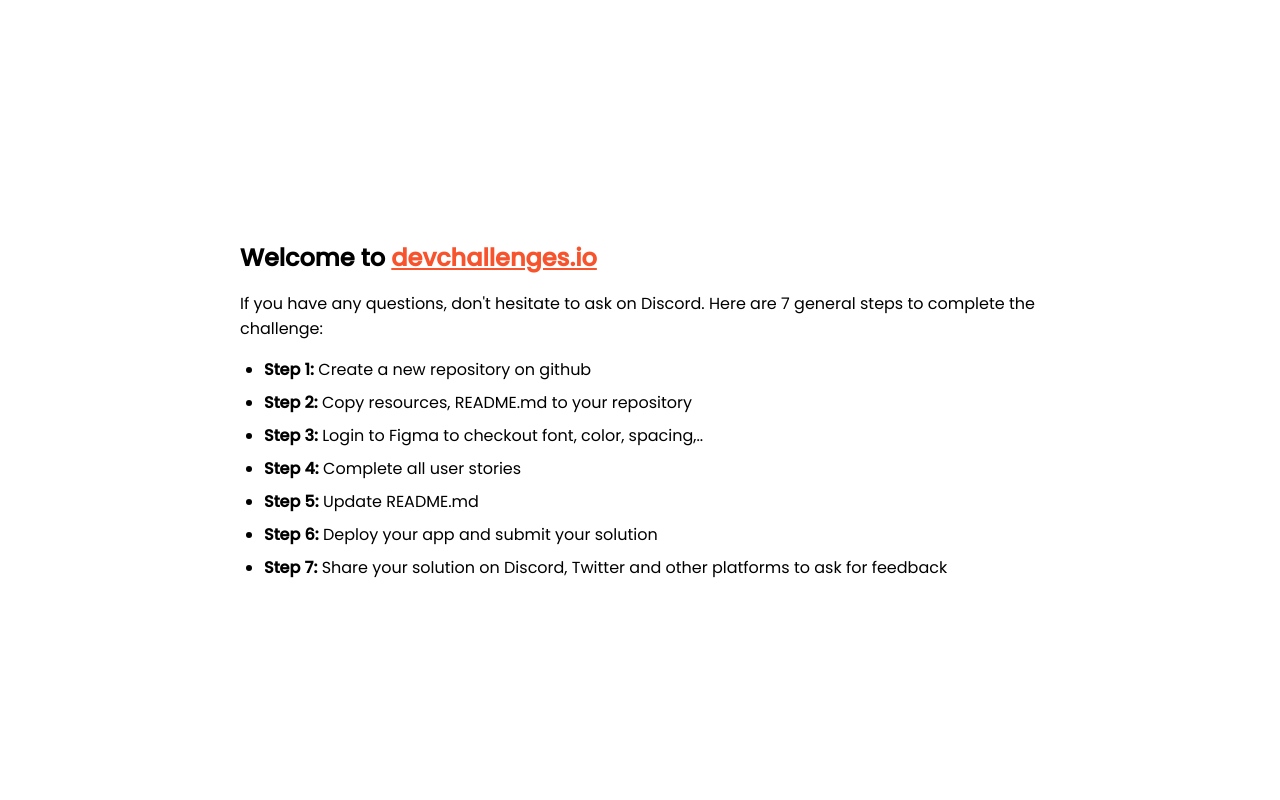
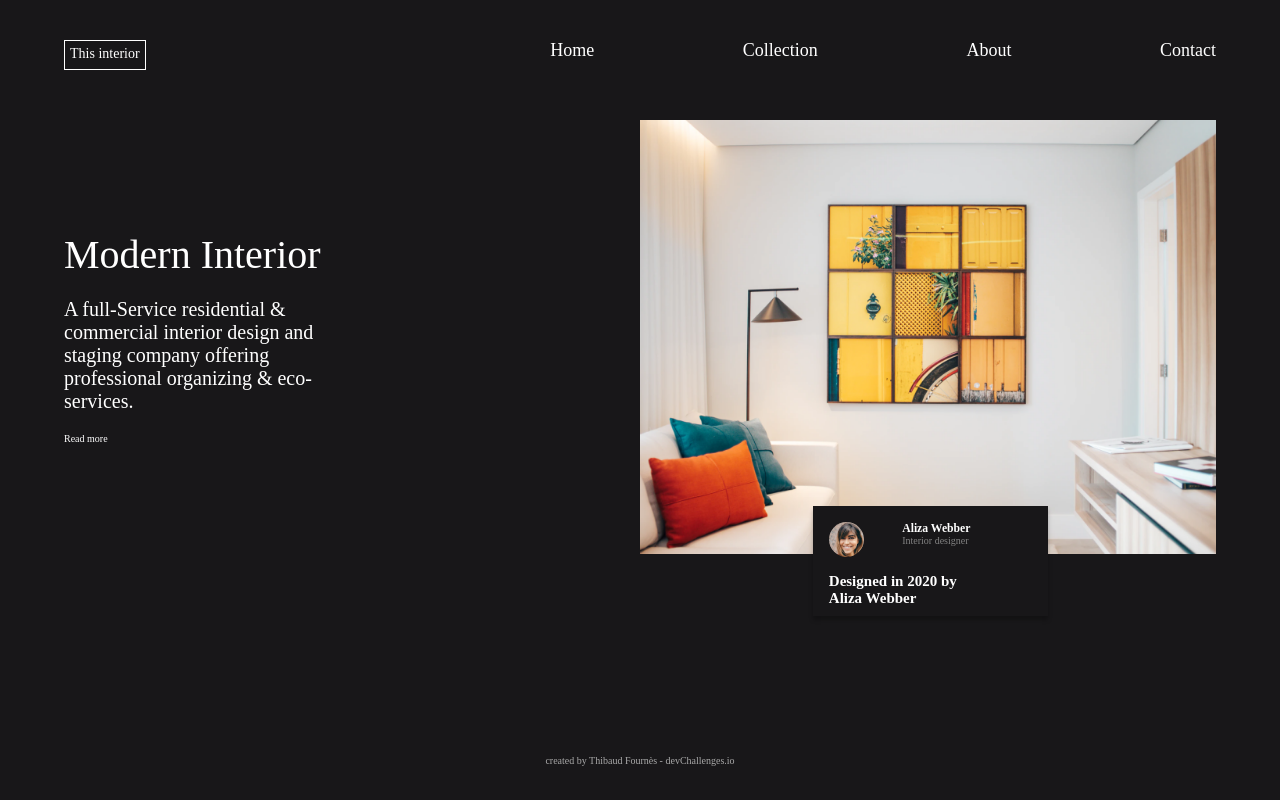
Before and after one commit to ThibaudFournes77/devchal-interior-consultant, a plain HTML site: page index.html in a window 1280 px wide. Drawn offline with Linux system fonts and the light colour scheme.

Commit message:
1ere version

```diff
--- a/index.html
+++ b/index.html
@@ -7,6 +7,9 @@
       content="width=device-width, initial-scale=1,
   maximum-scale=5"
     />
+
+    <link rel="stylesheet" href="style.css">
+    <link rel="stylesheet" href="navbar.css">
 
     <link rel="icon" href="devchallenges.png" />
 
@@ -23,73 +26,62 @@
 
     <title>Devchallenges</title>
 
-    <style>
-      body {
-        font-family: "Poppins", sans-serif;
-      }
-
-      ul {
-        padding-left: 24px;
-      }
-
-      li {
-        margin-bottom: 8px;
-      }
-
-      .welcome {
-        max-width: 800px;
-        margin: 0 auto;
-      }
-
-      .welcome-text {
-        margin-top: 30vh;
-        font-weight: 500;
-      }
-
-      .welcome-text p {
-        font-size: 1rem;
-        font-weight: 400;
-      }
-
-      .welcome-text h1 {
-        font-size: 1.5rem;
-      }
-
-      .welcome-text a {
-        color: #f7542e;
-      }
-    </style>
   </head>
   <body>
-    <div class="welcome">
-      <div class="welcome-text">
-        <h1>
-          Welcome to
-          <a href="https://devchallenges.io/" target="_blank"
-            >devchallenges.io</a
-          >
-        </h1>
-
-        <p>
-          If you have any questions, don't hesitate to ask on Discord. Here are
-          7 general steps to complete the challenge:
-        </p>
-      </div>
-
-      <ul>
-        <li><b>Step 1:</b> Create a new repository on github</li>
-        <li><b>Step 2:</b> Copy resources, README.md to your repository</li>
-        <li>
-          <b>Step 3:</b> Login to Figma to checkout font, color, spacing,..
-        </li>
-        <li><b>Step 4:</b> Complete all user stories</li>
-        <li><b>Step 5:</b> Update README.md</li>
-        <li><b>Step 6:</b> Deploy your app and submit your solution</li>
-        <li>
-          <b>Step 7:</b> Share your solution on Discord, Twitter and other
-          platforms to ask for feedback
-        </li>
-      </ul>
-    </div>
+    <header class="header">
+      <nav id="topnav" class="topnav">
+        <ul>
+          <li id="navbar-interior">
+            <a href="#">This interior</a>
+          </li>
+          <li class="menu-elem">
+            <a href="#">Home</a>
+          </li>
+          <li class="menu-elem">
+            <a href="#">Collection</a>
+          </li>
+          <li class="menu-elem">
+            <a href="#">About</a>
+          </li>
+          <li class="menu-elem">
+            <a href="#">Contact</a>
+          </li>
+          <li class="icon">
+            <a href="javascript:void(0);" onclick="myFunction()">&#9776;</a>
+          </li>
+        </ul>
+      </nav>
+    </header>
+    <main class="main">
+      <section class="presentation">
+        <div class="presentation--text">
+          <h1>Modern Interior</h1>
+          <p>
+            A full-Service residential & commercial interior design and staging company offering
+            professional organizing & eco-services.
+          </p>
+          <a href="#" class="read-more">
+            Read more
+          </a>
+        </div>
+        <div class="img-container">
+          <img src="./photo1.png" alt="" class="presentation--image-interior" />
+          <div class="card">
+            <div class="card--designer">
+              <img src="./photo2.png" alt="" class="card--image" />
+              <div class="card--designer-info">
+                <h3 class="card--designer-name">Aliza Webber</h3>
+                <p class="card--designer-job">Interior designer</p>
+              </div>
+            </div>
+            <h2 class="card--title">Designed in 2020 by Aliza Webber</h2>
+          </div>
+        </div>
+      </section>
+    </main>
+    <footer class="footer">
+      <p>created by Thibaud Fournès - devChallenges.io</p>
+    </footer>
+    <script src="./scripts.js"></script>
   </body>
 </html>
--- /dev/null
+++ b/navbar.css
@@ -0,0 +1,100 @@
+.topnav{
+    overflow: hidden;
+    margin-bottom: 20px;
+}
+
+.topnav ul{
+    display: flex;
+    justify-content: space-between;
+}
+
+.menu-elem, .icon{
+    list-style: none;
+    font-family: 'Montserrat';
+    font-weight: 500;
+    font-size: 18px;
+    height: 30px;
+}
+
+a{
+    text-decoration: none;
+    color: #FFFFFF;
+}
+
+#navbar-interior{
+    margin-right: 20vw;
+    list-style: none;
+    font-family: 'Crimson Pro';
+    font-weight: 200;
+    font-size: 14px;
+    border: 1px solid #FFFFFF;
+    padding: 5px;
+}
+
+.menu-elem:hover{
+    font-weight: 700;
+    border-bottom: 3px solid #FFFFFF;
+}
+
+.topnav .icon{
+    display: none;
+}
+
+@media screen and (max-width: 600px){
+    .topnav .menu-elem{
+        display: none;
+    }
+    .topnav .icon{
+        display: block;
+        position: absolute;
+        top: 5vh;
+        right: 5vw;
+    }
+}
+
+@media screen and (max-width: 600px){
+
+    .topnav.responsive #navbar-interior{
+        position: absolute;
+        display: none;
+    }
+
+    .topnav.responsive{
+        background-color: #181719;
+        position: fixed;
+        top: 0;
+        left: -3vw;
+        height: 100vh;
+        width: 100vw;
+        overflow-x: hidden;
+        z-index: 5;
+    }
+
+    .topnav.responsive .icon{
+        position: absolute;
+        top: 5vh;
+        right: 5vw;
+    }
+
+    .topnav.responsive .icon a{
+        position: absolute;
+        top: 0;
+        left: 0;
+    }
+
+    .topnav.responsive ul{
+        flex-direction: column;
+        justify-content: center;
+        align-items: center;
+        height: 100%;
+    }
+
+    .topnav.responsive .menu-elem{
+        display: block;
+        text-align: left;
+    }
+
+    .topnav.responsive .menu-elem{
+        margin-top: 5vh;
+    }
+}
--- /dev/null
+++ b/scripts.js
@@ -0,0 +1,11 @@
+function myFunction() {
+    var x = document.querySelector("#topnav");
+    var icon = document.querySelector(".icon a");
+    if (x.className === "topnav") {
+      x.className += " responsive";
+      icon.innerHTML = "X";
+    } else {
+      x.className = "topnav";
+      icon.innerHTML = "&#9776;";
+    }
+}
--- /dev/null
+++ b/style.css
@@ -0,0 +1,139 @@
+* {
+    margin:0;
+    padding:0;
+    box-sizing:border-box;
+}
+
+html{
+    font-size: 62.5%;
+    background-color: #181719;
+    overflow-x: hidden;
+}
+
+.header{
+    padding: 5vh 5vw 5vh 5vw;
+    height: 10vh;
+}
+
+.main{
+    padding: 5vh 5vw 5vh 5vw;
+    height: 80vh;
+}
+
+.presentation--text{
+    display: flex;
+    flex-direction: column;
+    justify-content: center;
+    align-items: left;
+    margin-bottom: 20px;
+    width: 100vw;
+}
+
+.presentation--text h1{
+    color: #FFFFFF;
+    font-size: 4rem;
+    font-family: 'Lora';
+    font-weight: 500;
+}
+
+.presentation--text p{
+    color: #FFFFFF;
+    font-size: 2rem;
+    font-family: 'Montserrat';
+    font-weight: 400;
+    margin: 20px 0 20px 0;
+    width: 80%;
+}
+
+.img-container{
+    position: relative;
+}
+
+.presentation--image-interior{
+    max-width: 80vw;
+    height: auto;
+    margin-bottom: 20px;
+}
+
+.card{
+    display: flex;
+    flex-direction: column;
+    width: 55vw;
+    background-color: #181719;
+    box-shadow: 0px 4px 4px rgba(0, 0, 0, 0.25);
+    padding: 2vh;
+    position: absolute;
+    bottom: -40px;
+    left: 20px;
+    z-index: 1;
+}
+
+.card--designer{
+    display: flex;
+}
+
+.card--image{
+    max-width: 35px;
+    height: 35px;
+    border-radius: 50%;
+    margin-right: 3vw;
+}
+
+.card--designer-name{
+    color: #FFFFFF;
+    font-family: 'Montserrat';
+}
+
+.card--designer-job{
+    color: #828282;
+    font-family: 'Montserrat';
+    font-size: 1rem;
+}
+
+.card--title{
+    margin-top: 2vh;
+    color: #FFFFFF;
+    font-size: 1.5rem;
+    width: 70%;
+}
+
+.footer{
+    height: 10vh;
+    display: flex;
+    justify-content: center;
+    align-items: center;
+}
+
+.footer p{
+    font-family: 'Montserrat';
+    font-weight: 500;
+    color: #A9A9A9;
+}
+
+@media screen and (min-width: 768px){
+    .presentation{
+        display: flex;
+        justify-content: space-between;
+    }
+
+    .presentation--text{
+        width: 30vw;
+    }
+
+    .presentation--text p{
+        width: 20vw;
+    }
+
+    .presentation--image-interior{
+        max-width: 45vw;
+        height: auto;
+    }
+
+    .card{
+        width: 235px;
+        height: 110px;
+        bottom: -40px;
+        left: 30%;
+        z-index: 1;
+    }
+}
```
